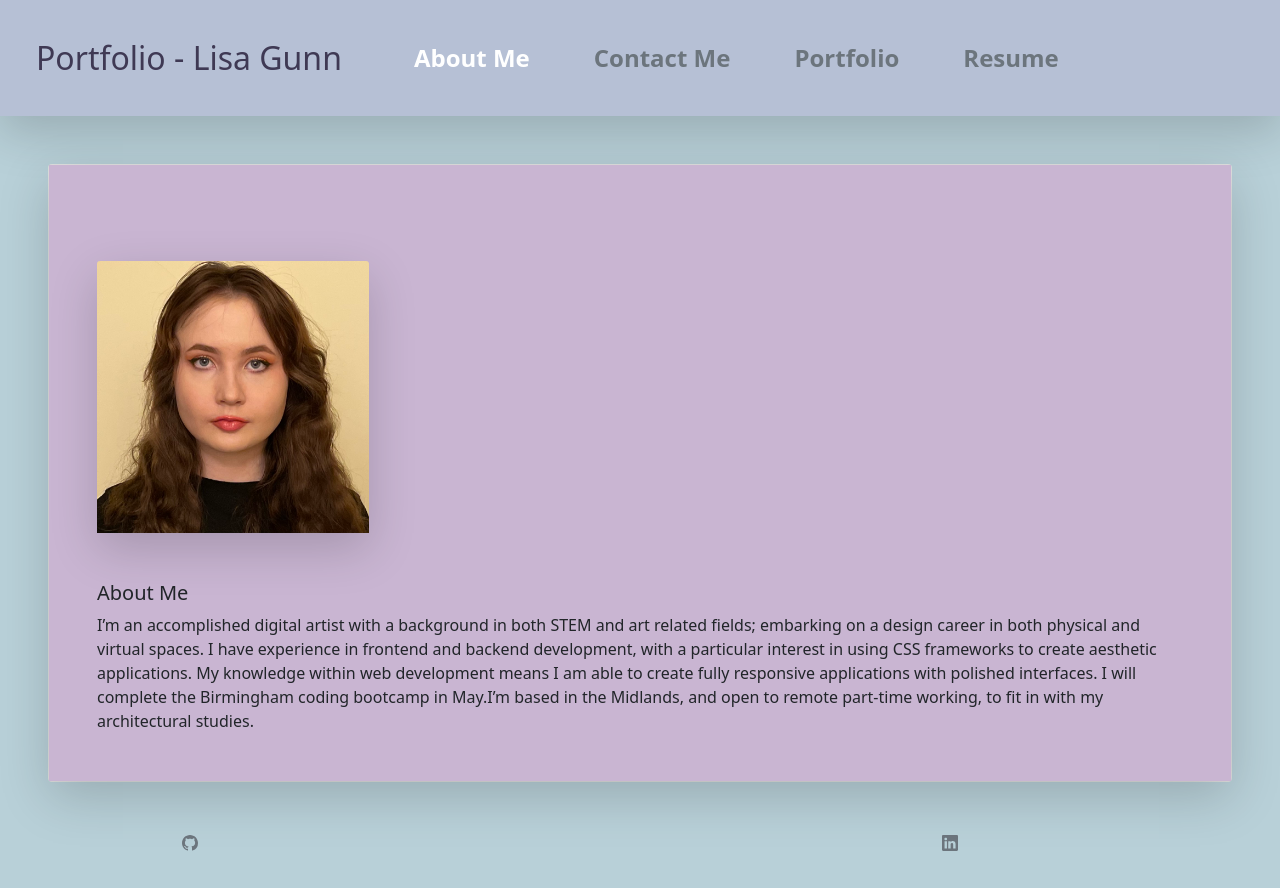
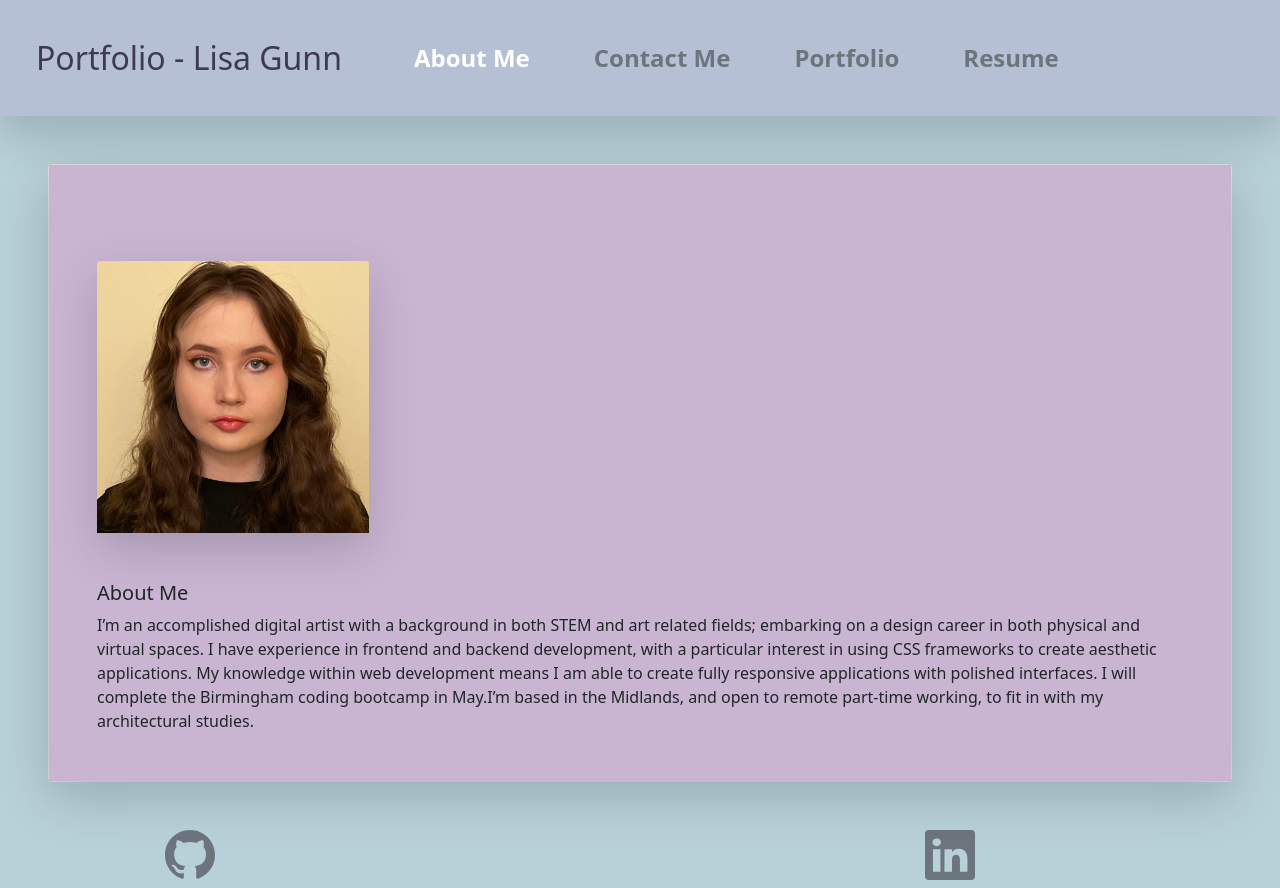
Before and after one commit to LisaCR01/React-Portfolio, a React (Create React App) app: page / in a window 1280 px wide. Before the commit the page ends 854 px from the top, so only its background shows below. Built offline with nearby package versions, Linux system fonts and the light colour scheme.

Commit message:
made icons at bottom a better size

```diff
--- a/package.json
+++ b/package.json
@@ -10,6 +10,7 @@
     "bootstrap": "^5.1.3",
     "dotenv": "^16.0.1",
     "react": "^18.1.0",
+    "react-bootstrap-icons": "^1.8.2",
     "react-dom": "^18.1.0",
     "react-icons": "^4.3.1",
     "react-scripts": "5.0.1",
--- a/src/components/Footer.js
+++ b/src/components/Footer.js
@@ -5,16 +5,16 @@ import { BsLinkedin } from "react-icons/bs";
 
 function Footer() {
   return (
-<footer className="container m-0 text-center">
+<footer className="container m-0 text-center ">
     <div className="row">
         <div className="col-md-4">
-        <a className="link-secondary" href="https://github.com/LisaCR01">
-            <BsGithub/>
+        <a className="link-secondary fa-lg p-4" href="https://github.com/LisaCR01">
+            <BsGithub size={50}/>
          </a>
         </div>
          <div className="col-md-4 ms-auto">
          <a className="link-secondary" href="https://www.linkedin.com/in/LisaCR01">
-             <BsLinkedin/>
+             <BsLinkedin size={50}/>
          </a>
          </div>
     </div>
```
Also changed, not shown: 1 other file (tests, documents, lock files or other folders).
